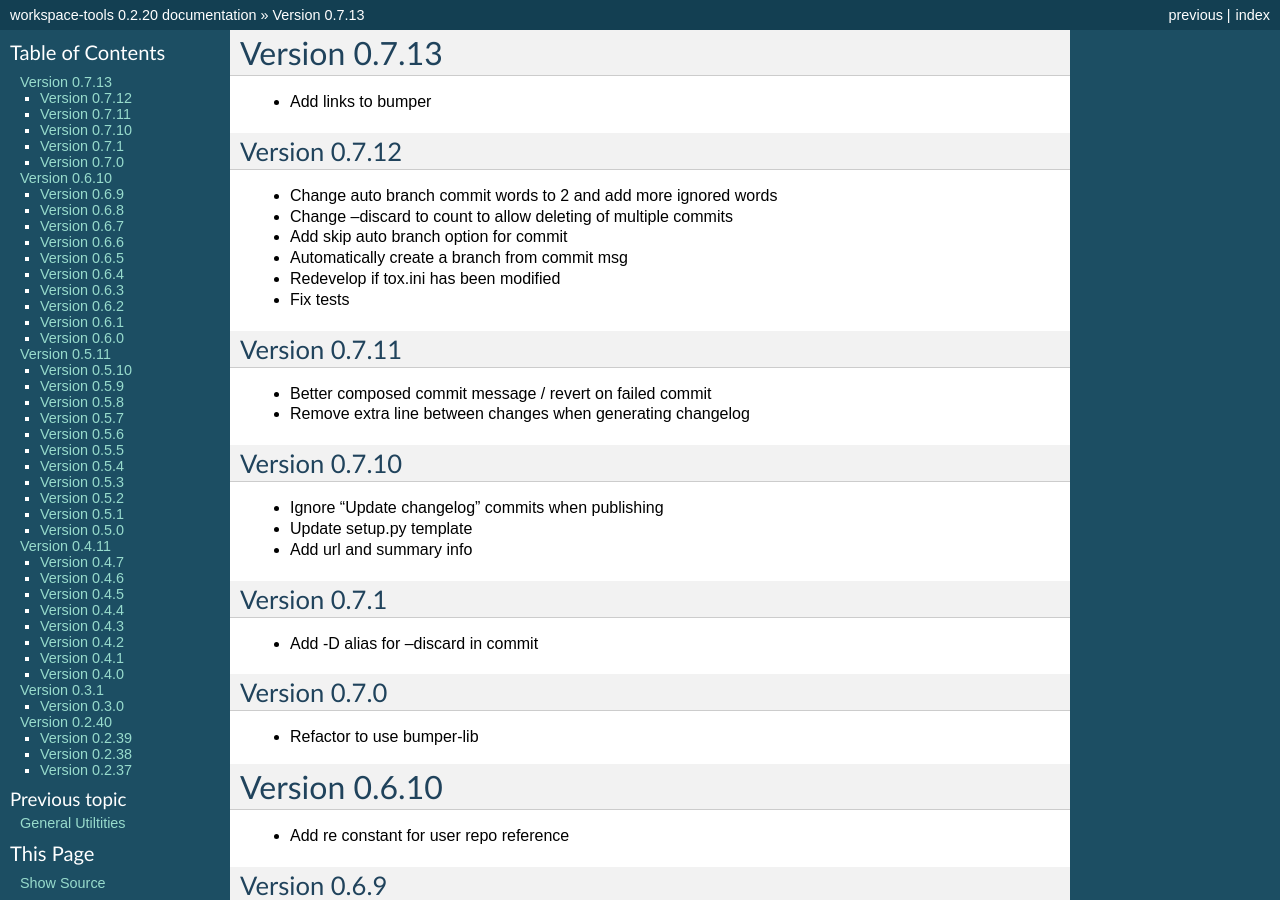
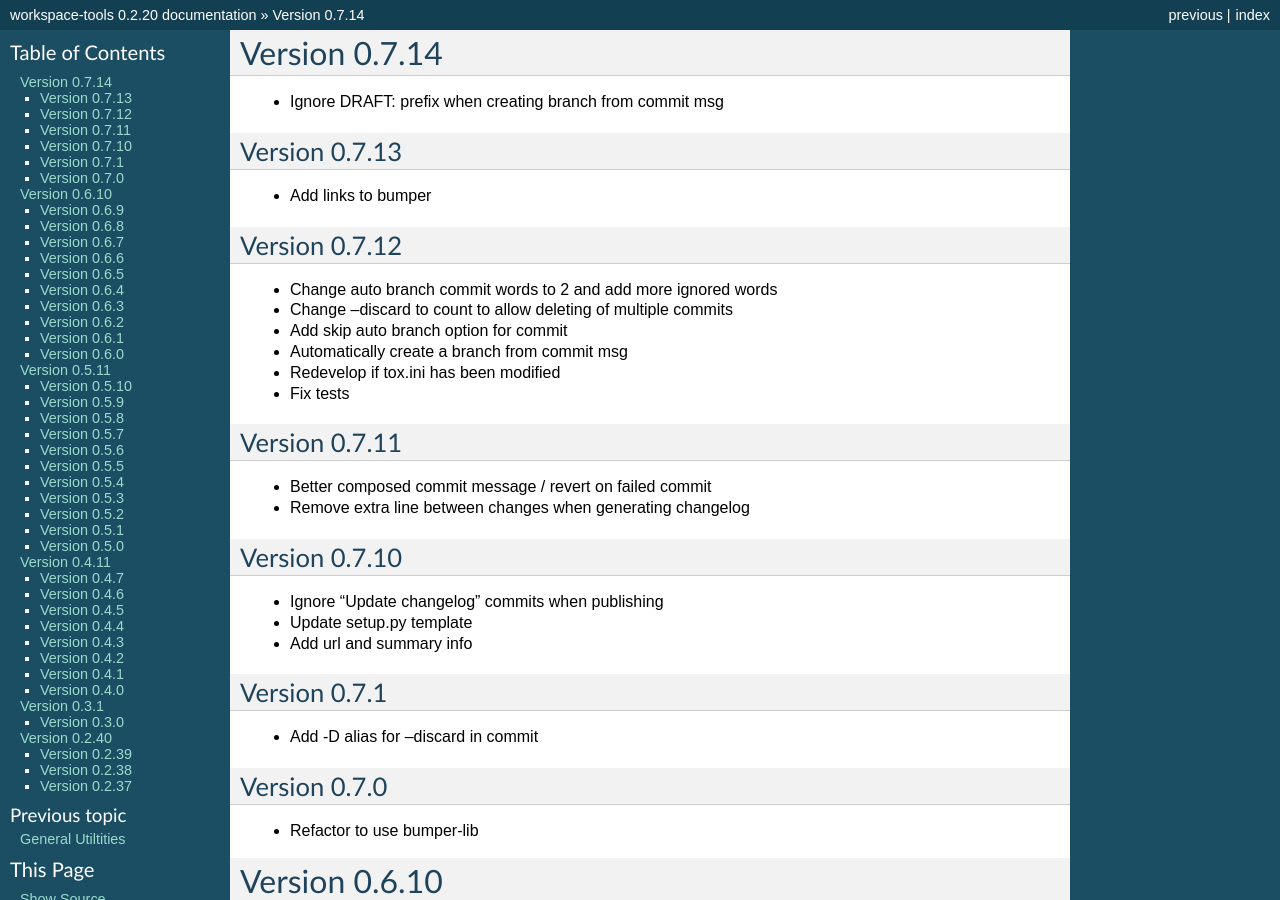
Before and after one commit to maxzheng/workspace-tools, a Sphinx documentation site: the page built from docs/CHANGELOG.rst, in a window 1280 px wide and 900 px high. Built offline with Sphinx 7.4.7, drawn with Linux system fonts in a browser that asks for light colours; some of the changed text lies outside the part shown.

Commit message:
Publish version 0.7.14

```diff
--- a/docs/CHANGELOG.rst
+++ b/docs/CHANGELOG.rst
@@ -1,5 +1,10 @@
+Version 0.7.14
+================================================================================
+
+* Ignore DRAFT: prefix when creating branch from commit msg
+
 Version 0.7.13
-================================================================================
+--------------------------------------------------------------------------------
 
 * Add links to bumper
 
--- a/setup.py
+++ b/setup.py
@@ -10,7 +10,7 @@ def find_files(path):
 
 setuptools.setup(
   name='workspace-tools',
-  version='0.7.13',
+  version='0.7.14',
 
   author='Max Zheng',
   author_email='maxzheng.os @t gmail.com',
```
